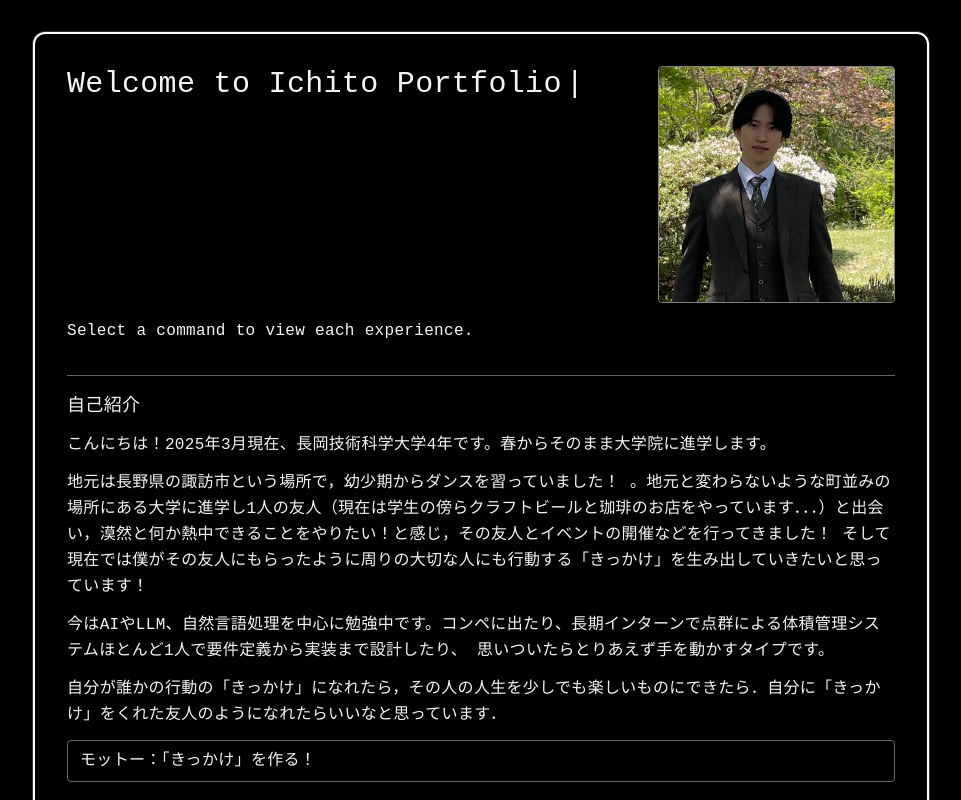
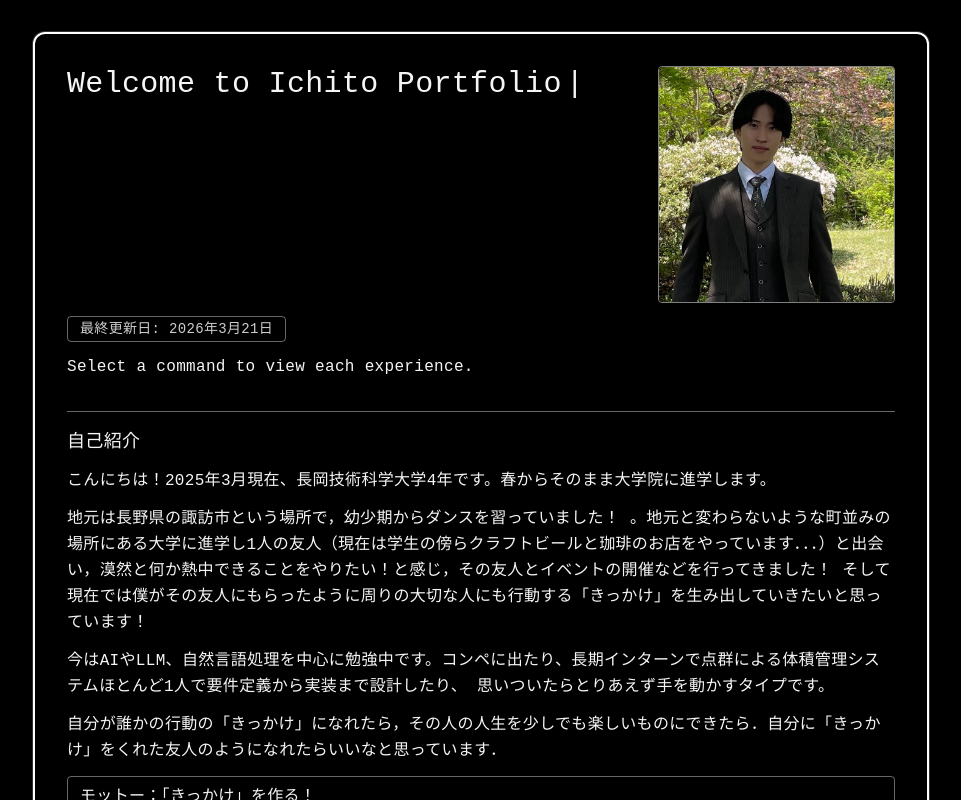
Before and after one commit to ichito-watanabe/portfolio, a Next.js app: page / in a window 1280 px wide. Shown: the top 800 px of the page, without its empty margins (159-1120 px from the left). Built offline with nearby package versions, Linux system fonts and the light colour scheme; a web font is replaced by a local one.

Commit message:
最終更新日を表示するように変更

```diff
--- a/app/page.tsx
+++ b/app/page.tsx
@@ -11,12 +11,19 @@ import { projectsByDateDesc } from "@/lib/projects";
 
 const introText = "Welcome to Ichito Portfolio";
 const profileImagePath = "/images/profile_img.png";
+const lastUpdatedAt = "2026-03-21";
 const MIN_IMAGE_SIZE = 80;
 const MAX_IMAGE_SIZE = 440;
 const HEADER_GAP = 16;
 const IMAGE_SCALE = 0.75;
 
 export default function Home() {
+  const lastUpdatedLabel = new Intl.DateTimeFormat("ja-JP", {
+    year: "numeric",
+    month: "long",
+    day: "numeric",
+  }).format(new Date(lastUpdatedAt));
+
   const menuItems = projectsByDateDesc.map((project) => ({
     label: project.title,
     href: `/projects/${project.slug}`,
@@ -88,6 +95,12 @@ export default function Home() {
           </div>
         </div>
 
+        <div className="mt-4 text-xs text-white/80 md:text-sm">
+          <span className="rounded border border-white/40 px-3 py-1">
+            最終更新日: {lastUpdatedLabel}
+          </span>
+        </div>
+
         <p className="mt-4 text-sm md:text-base">Select a command to view each experience.</p>
         <section className="mt-8 border-t border-white/40 pt-4 space-y-3">
           <h2 className="text-base md:text-lg">自己紹介</h2>
```
